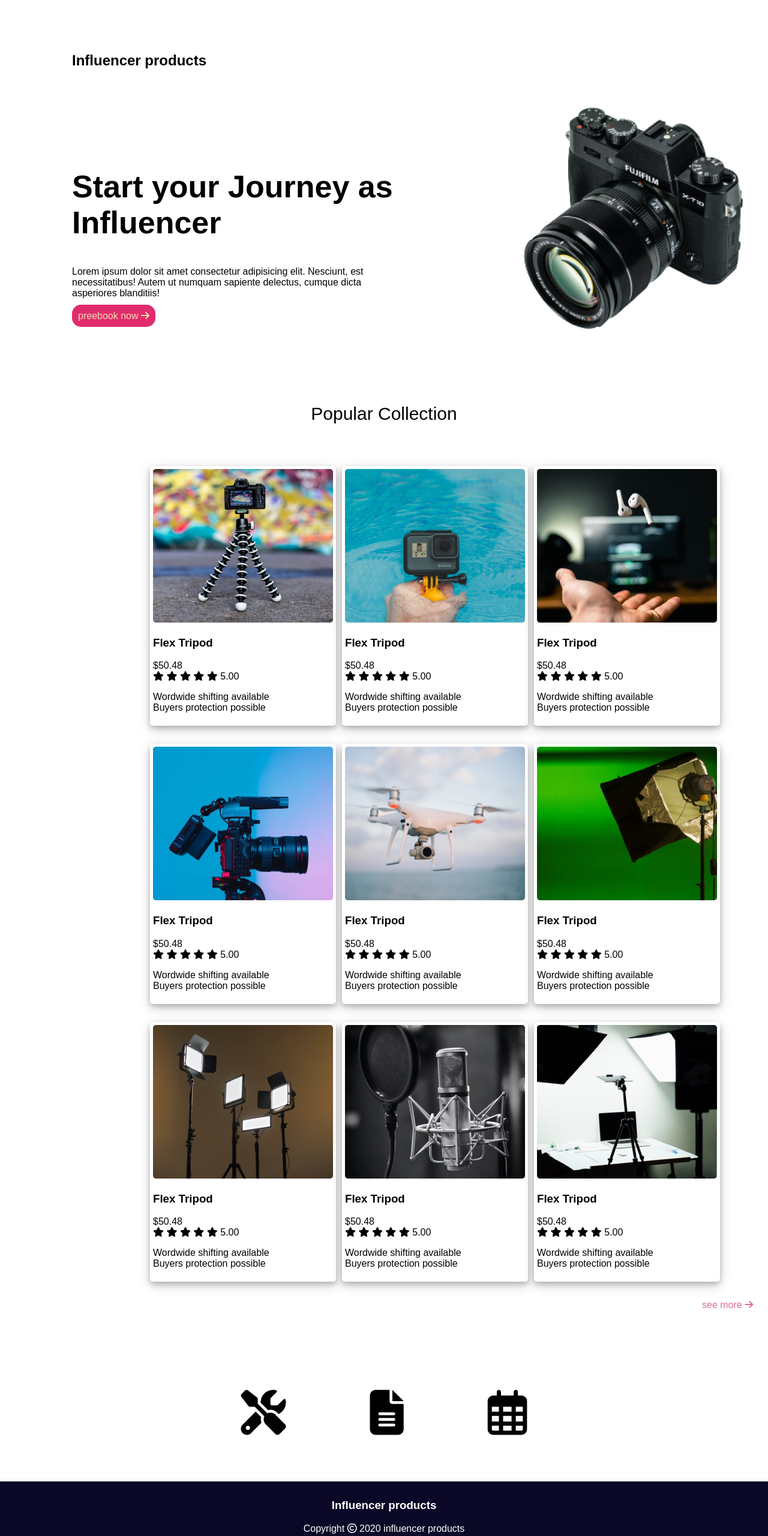
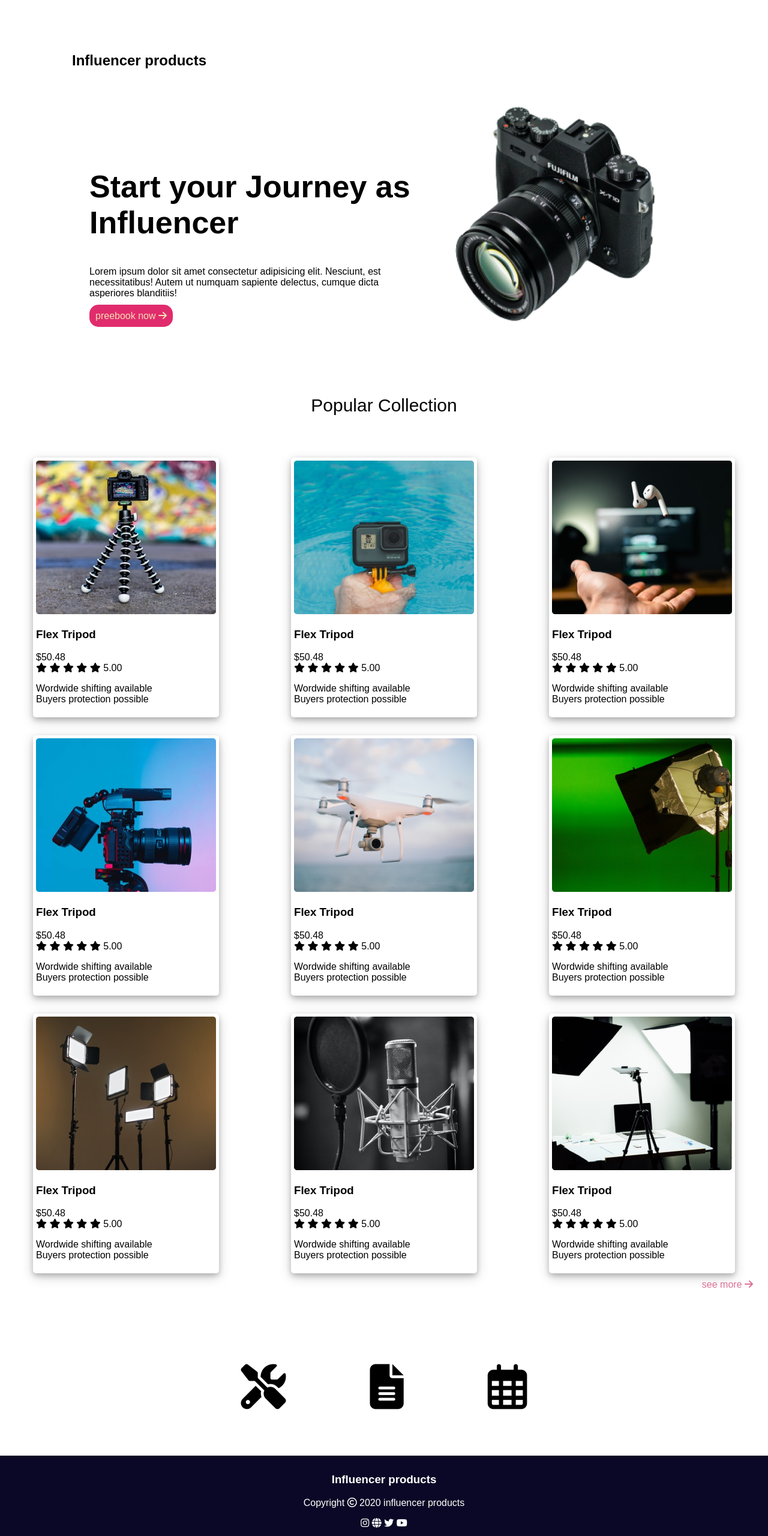
Before and after one commit to akram56789/assignment-2, a plain HTML site: page index.html in a window 1280 px wide. Shown: the top 2561 px of the page at 60% size. Drawn offline with Linux system fonts and the light colour scheme.

Commit message:
organized the design

```diff
--- a/style.css
+++ b/style.css
@@ -1,9 +1,11 @@
 /* common styles  */
-body{
+body {
 	margin: 0;
 	font-family: 'Poppins', sans-serif;
+
 }
-h2{
+
+h2 {
 	font-size: 24px;
 	font-weight: 700;
 	width: 243px;
@@ -12,11 +14,13 @@ h2{
 	margin-left: 120px;
 }
 
-.container-1{
+.container-1 {
 	display: flex;
-	margin-left: 120px;
+	justify-content: center;
+
 }
-h1{
+
+h1 {
 	font-size: 52px;
 	width: 582px;
 
@@ -31,21 +35,24 @@ article {
 
 
 }
-.preebook{
+
+.preebook {
 	color: wheat;
-	background-color:   #E02C6D;
+	background-color: #E02C6D;
 	padding: 10PX;
 	border-radius: 15PX;
 
 
 }
-.start-camera img{
-	width: 440px;
-	height: 414px;
+
+.start-camera img {
+	width: 400px;
+	height: 400px;
 	margin-top: 20px;
-	margin-left: 140px;
+
 }
-.start-camera:hover img{
+
+.start-camera:hover img {
 	transform: scale(1.5) rotate(360deg);
 	transition: transform 1.5s ease-in-out;
 }
@@ -53,31 +60,27 @@ article {
 /* ------------.
 container-2
 ------ -------*/
-.collection-header{
+.collection-header {
 	font-weight: 800%;
 	margin-top: 100px;
 	text-align: center;
 	font-size: 30px;
 }
-.container-2{
 
+.container-2 {}
+
+.collections {
+	margin-top: 40px;
+	display: grid;
+	grid-template-columns: repeat(3, 1fr);
+	grid-column-gap: 10px;
+	justify-items: center;
 
 
 
 }
 
-.collections{
-	margin-top: 40px;
-	display: grid;
-	grid-template-columns: repeat(3, 1fr);
-	grid-column-gap:10px ;
-	justify-items: center;
-    margin-left: 250px;
-	margin-right:250px;
-
-
-}
-.collection{
+.collection {
 	/* height: 476px; */
 	background-color: white;
 	border-radius: 5px;
@@ -90,21 +93,19 @@ container-2
 
 
 
-.collection-info p{
+.collection-info p {}
 
+.see-more {
+	font-size: 16px;
+	padding: 10px;
+	text-align: end;
+	margin-right: 15px;
+	color: palevioletred;
 
 }
-.see-more{
-	font-size: 16px;
-	padding: 10px;
-	 margin-top: 20px;
-	 width: 87px;
-	 height: 27px;
-	color: palevioletred;
-	 margin-left: 1160px;
-}
+
 /* container-3 */
-.container-3{
+.container-3 {
 	display: flex;
 	justify-content: center;
 	font-size: 75px;
@@ -113,7 +114,8 @@ container-2
 
 
 }
-.support{
+
+.support {
 	padding: 70px;
 
 }
@@ -125,21 +127,24 @@ container-2
 
 
 /* footer  */
-footer{
+footer {
 	background-color: #0A0826;
 	padding-top: 10px;
 	padding-bottom: 20px;
+	margin: 0%;
 }
-.footer-info{
+
+.footer-info {
 	color: white;
 	text-align: center;
 
 }
+
 /* MEDIA QUARIES  */
 
 /* mpbile devices */
 @media only screen and(max-width:688px) {
-	.container-1{
+	.container-1 {
 
 		display: block;
 		margin-left: 0px;
```
Lines whose indentation alone changed are shown as unchanged.
